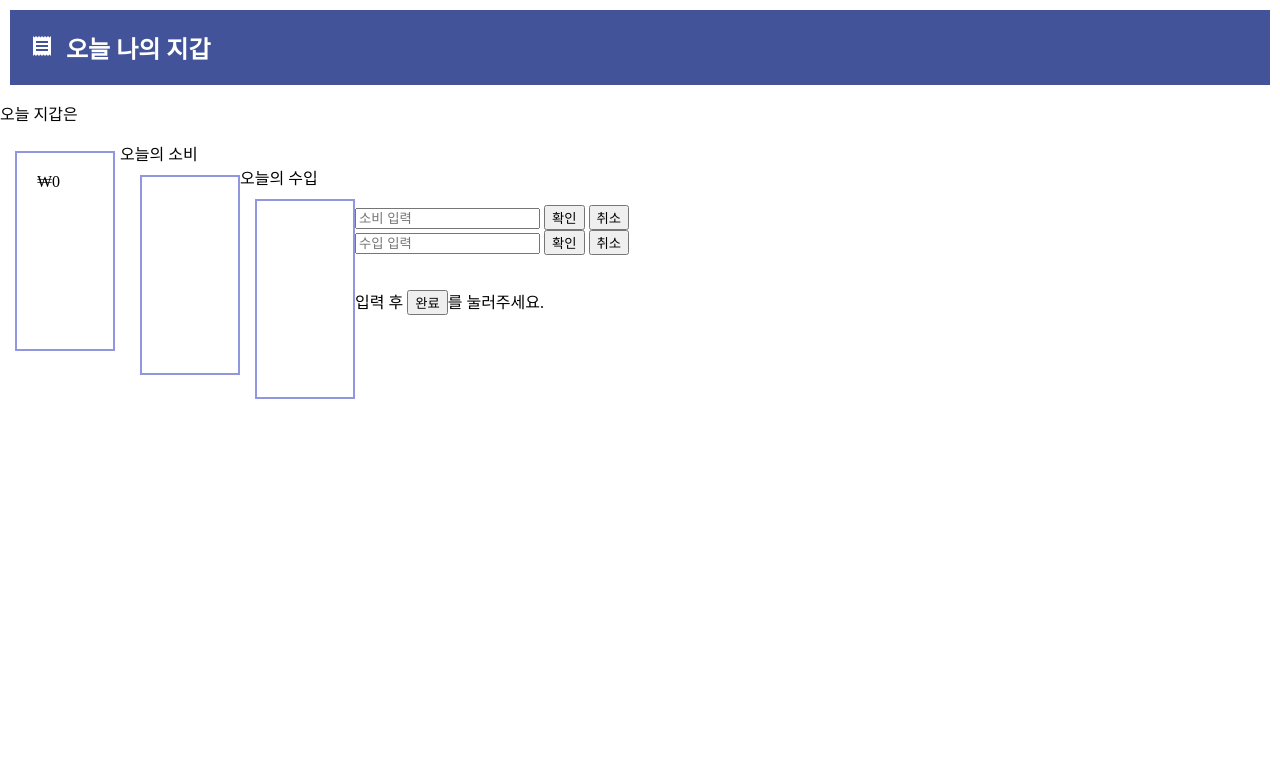
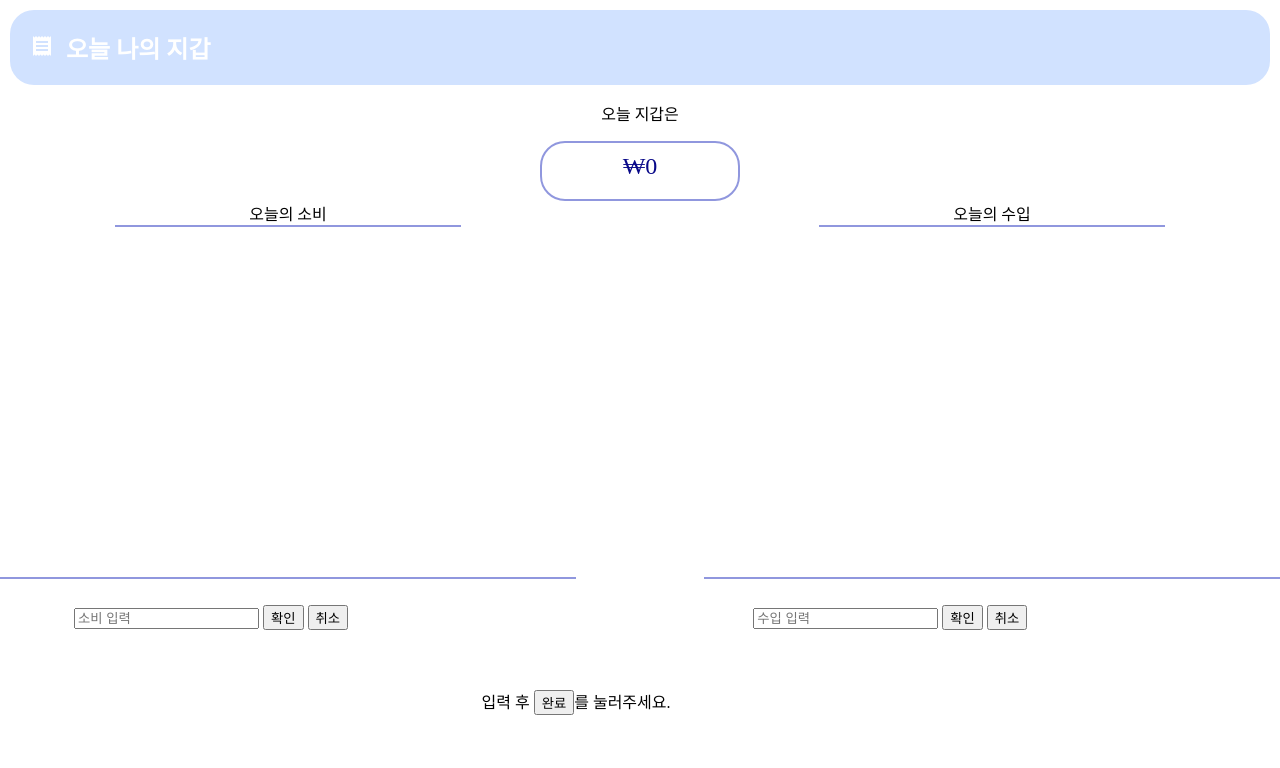
Before and after one commit to HyeGyoungPark/UnProjecToc_diaryWeb, a website: page FinalCode/html/section3_wallet.html in a window 1280 px wide. Drawn offline with Linux system fonts and the light colour scheme.

Commit message:
css 수정

```diff
--- a/FinalCode/html/design.css
+++ b/FinalCode/html/design.css
@@ -1,4 +1,3 @@
-
 body{
     margin: 0px;
     padding: 0px;
@@ -9,8 +8,17 @@ header{
     height: 200px;
     background-color: #435399;   /*헤더 스타일 입니다.*/
     text-align: center;
+    background: linear-gradient(to right, #f6ffd9, #c1d3ff);
+    border-radius: 3px; color: #ffffff;
+    color: #c977ff,#f3bed7;;
 }
 
+#theme_change{
+    text-align: right;
+    border: none;
+    background-color: none;
+
+}
 header > div{
     float: center;
 }
@@ -24,8 +32,15 @@ header h1, header p{
 nav{
     clear: both;
     height: 40px;
-    background-color: #9097DE;
+    background: linear-gradient(to right, #f6ffd9, #c1d3ff);
+    /* background-color: hsl(255, 100%, 83%); */
     text-align: center;
+    color: #ffffff;
+    border-radius: 1em;
+
+
+     box-shadow: 1px 2px 10px rgba(0,0,0,0.1);
+
 }
 
 nav a{
@@ -52,15 +67,16 @@ section{
     width: 45%;
     height: 500px;
     float: left;
-    border: solid 1px #9097DE;
+    border: solid 1px #535785;
     box-sizing: border-box;
 }
 
 h2{
     margin: 10px;
     padding: 20px;
-    background-color: #435399;
+    background-color: #d1e2ff;
     color: white;
+    border-radius: 1em;
 }
 
 section p, section ul, section ol{
@@ -83,6 +99,7 @@ footer{
    padding: 20px;
    font-size: 12px;
 }
+
 #msg {
     border: 2px solid #9097DE ;     /*msg 는 오늘 한 일 섹션에 textarea 부분의 스타일에 해당한다*/
     margin-top : 10px;
@@ -105,55 +122,130 @@ footer{
     width:95%;
     height:250px;
 }
+#txt_name{
+    text-align:center;
+    background-color:white ;    /*헤더에 이름 적는 부분 스타일에 해당한다*/
+    height: 40px;
+}
+
+#map{                             /*지도 부분 css에 해당한다*/
+    margin-left:10px;
+    width:98%;
+    height:300px;
+}
+
+#use_all{
+    text-align: center;
+    width:45%;
+    height: 30%;
+    float: left;;
+    border-bottom: 2px solid #9097DE ;
+    /* padding-right: 30%; */
+}
 #use {
-    border: 2px solid #9097DE ;     /*use. earn. total_use 는 오늘 나의 지갑 섹션에 스타일에 해당한다* float : left;를 이용해서 세 개가 가로로 붙도록 했습니다.*/
-    margin-top : 10px;
-    margin-left: 20px;
-    padding: 20px;
-    width : 100px;
-    height : 200px;
+    display: inline-block;
+    border-top: 2px solid #9097DE ;
+    /* margin-left: 40px;
+    margin-right: 40px; */
+    padding: 30%;
+    width : 20px;
+    height: 20px;
     box-sizing : border-box;
-    float: left;
+    align-items: center;
+    text-align: center;
+}
+#earn_all{
+    /* display: inline-block; */
+    width: 45%;
+    height: 30%;
+    float:right;
+    align-items: center;
+    text-align: center;
+    border-bottom: 2px solid #9097DE ;
 }
 #earn {
-    border: 2px solid #9097DE ;
-    margin-top : 10px;
-    margin-left: 15px;
-    padding: 20px;
-    width : 100px;
-    height : 200px;
+    display: inline-block;
+
+    border-top: 2px solid #9097DE ;
+    /* margin-left: 40px;
+    margin-right: 40px; */
+    padding: 30%;
+    width : 20px;
+    height: 20px;
+
     box-sizing : border-box;
-    float: left;
+
+    align-items: center;
+    text-align: center;
+
+}
+#total_money{
+    text-align: center;
+    padding-left: 0;
+
+
 }
 #total_use {
+    font-size: x-large;
+    margin-left: auto;
+    margin-right: auto;
+
+    border-radius: 25px;
     border: 2px solid #9097DE ;
-    margin-top : 10px;
-    margin-left: 15px;
-    margin-right:5px;
-    padding: 20px;
-    width : 100px;
-    height : 200px;
+    margin-top : 5px;
+    /* margin-left: 15px;
+    margin-right:5px; */
+    padding: 10px;
+    width : 200px;
+    height : 60px;
     box-sizing : border-box;
-    float: left ;
+    /* float: left ; */
+    color: rgb(9, 9, 137);
+    text-align: center;
+
 }
 
-#tbl0{                               /*날씨 섹션의 표 스타일에 해당한다*/
-width : 45%;
-border : 2px solid #435399;
+
+#form_input{
+    margin-left: auto;
+    margin-right: auto;
+    padding: 10px;
+    width : 90%;
+    height : 60px;
+    box-sizing : border-box;
+    display: flow-root;
+
+
+
+}
+#form1{
+    width: 40%;
+    float: left;
+    padding: auto;
+
+}
+#form2{
+    width: 40%;
+    float: right;
+}
+#form3{
+    text-align: center;
+    box-sizing : border-box;
+    width: 90%;
+    padding: 50px;
+
 }
 
-#tbl0 th{
-    border : 1px solid #435399;
-    text-align: center;
+
+#weather_icon {
+    font-size: 50px;
 }
 
-#tbl0 td{
-    border : 1px solid #435399;
-    text-align: center;
-}
+
 
 #wea{
     margin-left: 10px;
+    text-align: center;
 }
 
 #preview{
```
Lines whose indentation alone changed are shown as unchanged.
